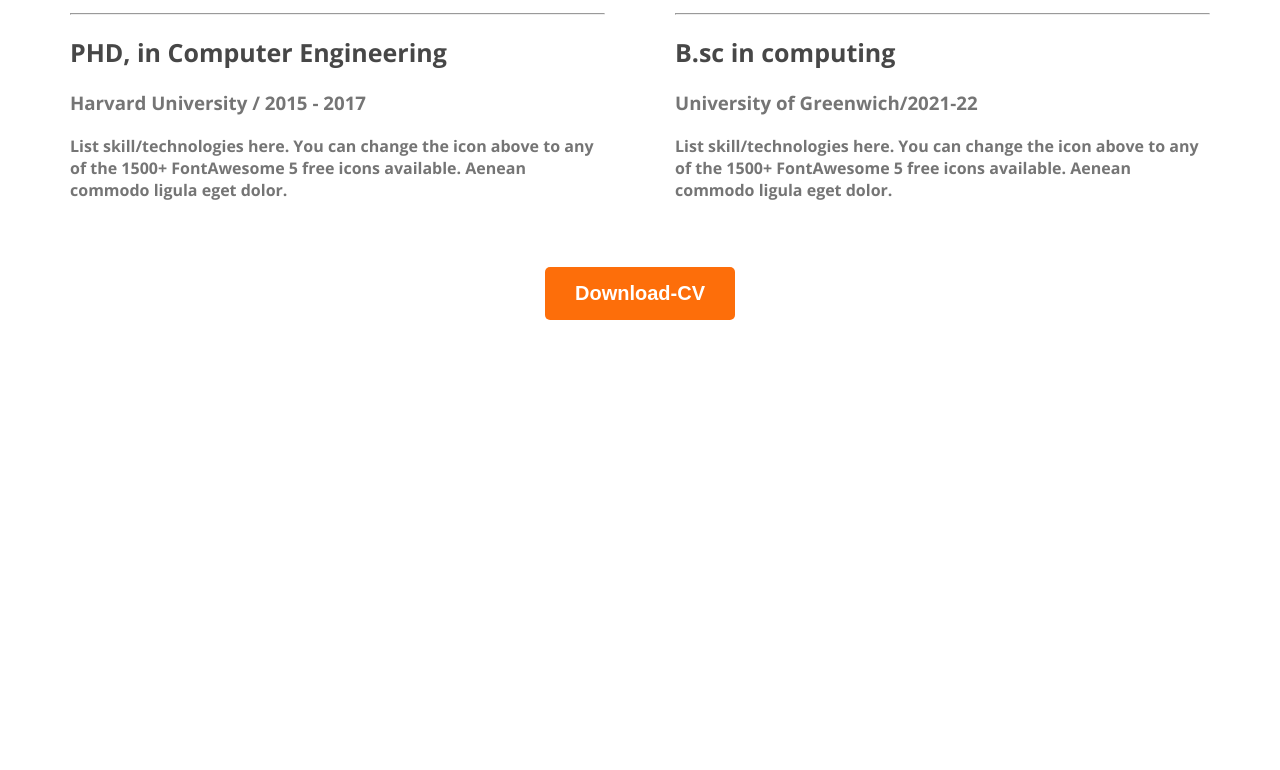
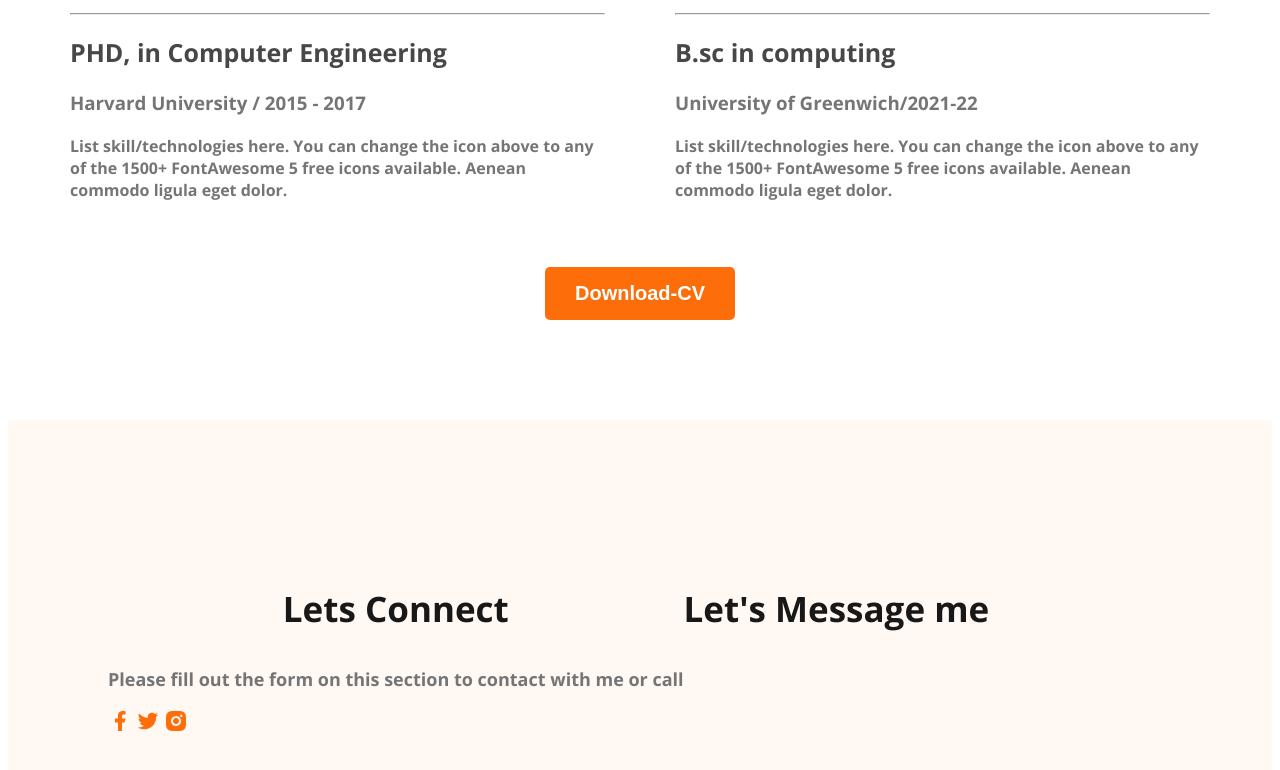
Before and after one commit to pretom97/Web-devloper-portfolio, a plain HTML site: page index.html in a window 1280 px wide. Shown: the part 2696-3466 px from the top of the page. Before the commit the page ends 3024 px from the top, so only its background shows below. Drawn offline with nearby package versions, Linux system fonts and the light colour scheme.

Commit message:
add footer

```diff
--- a/index.html
+++ b/index.html
@@ -201,6 +201,21 @@
       </section>
     </main>
 
-    <footer></footer>
+    <footer>
+      <div class="footer-colum">
+        <h3 class="section-tittle">Lets Connect</h3>
+        <p class="section-description">
+          Please fill out the form on this section to contact with me or call
+        </p>
+        <div class="social-links">
+          <a href=""><img src="images/icons/facebook.png" alt="" /></a>
+          <a href=""><img src="images/icons/twitter.png" alt="" /></a>
+          <a href=""><img src="images/icons/insta.png" alt="" /></a>
+        </div>
+      </div>
+      <div class="footer-colum">
+        <h3 class="section-tittle">Let's Message me</h3>
+      </div>
+    </footer>
   </body>
 </html>
--- a/styles/portfolio.css
+++ b/styles/portfolio.css
@@ -164,3 +164,10 @@ main section {
   text-align: center;
   margin-top: 50px;
 }
+/* footer styles */
+footer {
+  display: flex;
+  background-color: #fff8f3;
+  padding: 130px 100px;
+  margin-top: 100px;
+}
```
